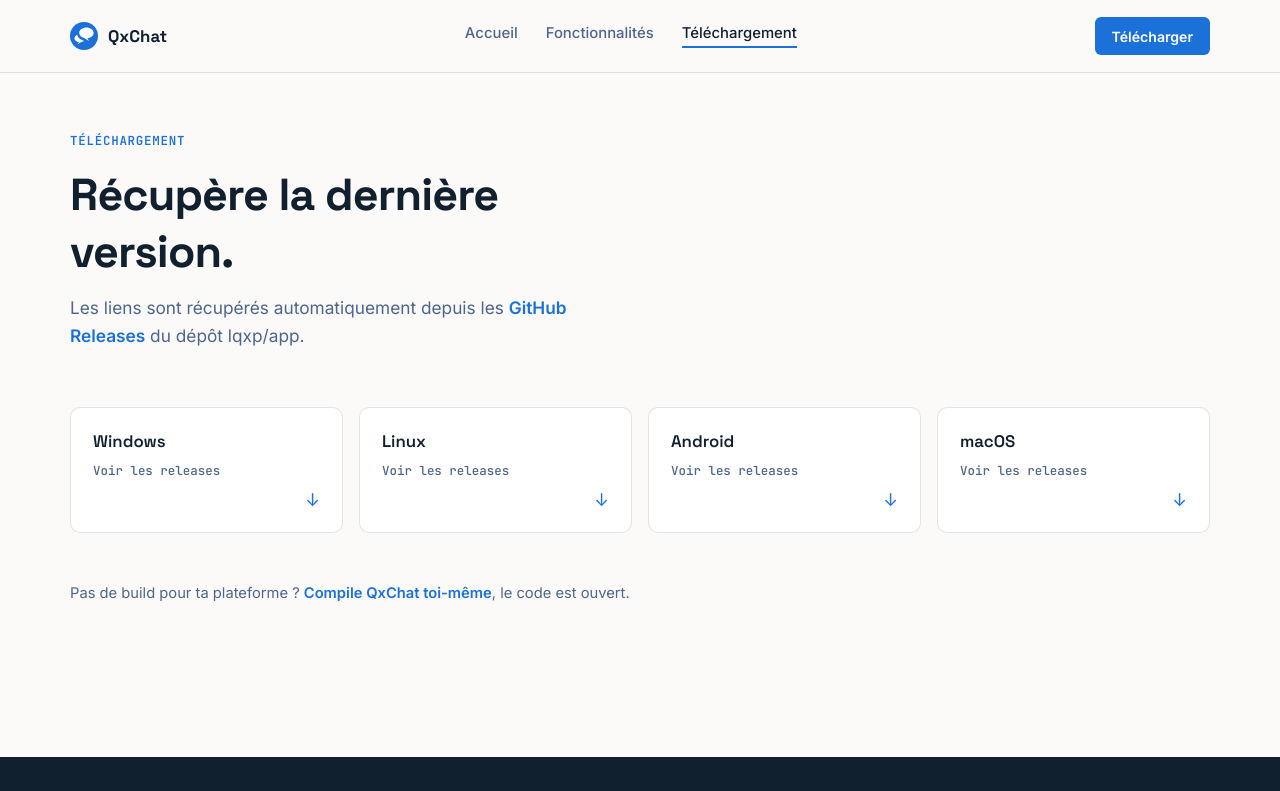
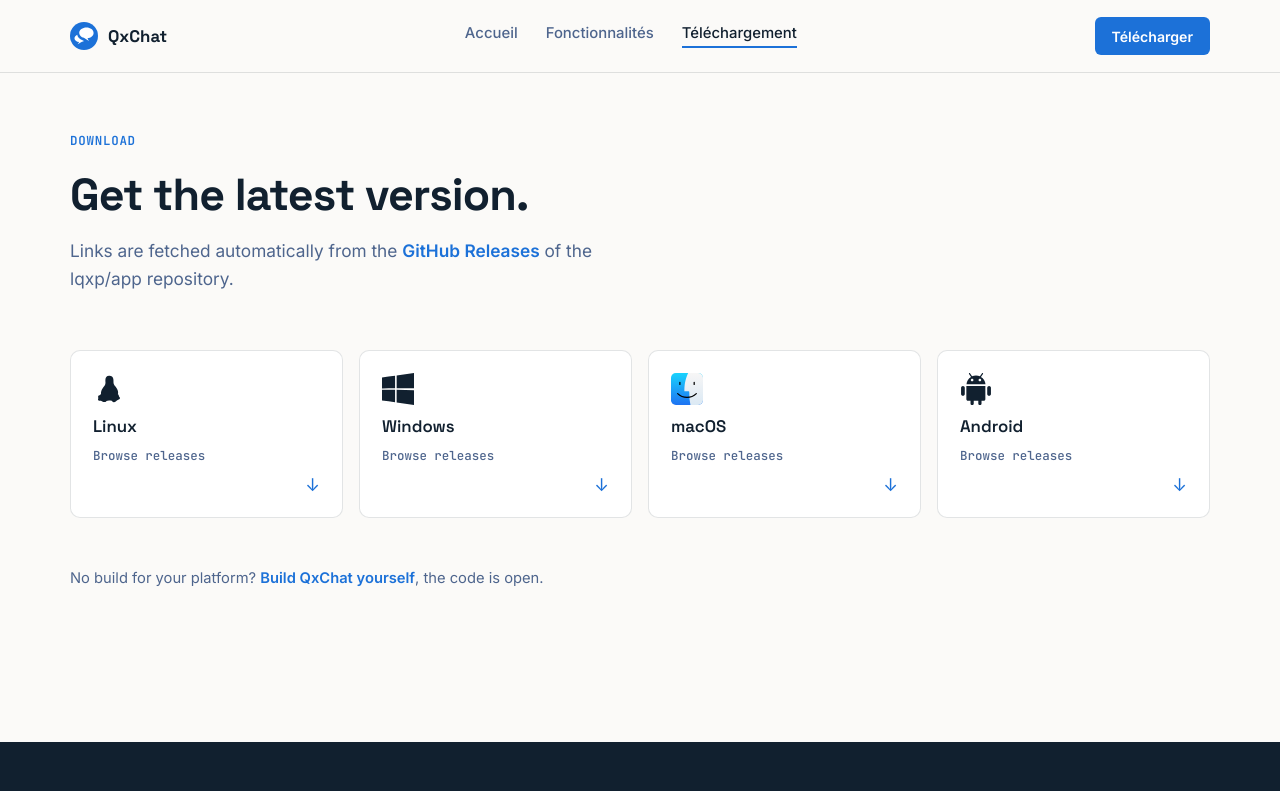
Before and after one commit to lqxp/site, a Nuxt app: page /telechargement in a window 1280 px wide. Shown: the top 791 px of the page. Built offline with nearby package versions, Linux system fonts and the light colour scheme; no server answers.

Commit message:
Update telechargement.vue

```diff
--- a/app/pages/telechargement.vue
+++ b/app/pages/telechargement.vue
@@ -11,16 +11,16 @@
 }
 
 useSeoMeta({
-  title: 'Téléchargement — QxChat',
-  description: 'Télécharge la dernière version de QxChat pour Windows, Linux, macOS et Android.',
+  title: 'Download — QxChat',
+  description: 'Download the latest version of QxChat for Windows, Linux, macOS and Android.',
   ogType: 'website'
 })
 
 const platforms = [
+  { name: 'Linux',   matcher: /linux|appimage|\.deb|\.rpm/i },
   { name: 'Windows', matcher: /windows|win|\.exe|\.msi/i },
-  { name: 'Linux', matcher: /linux|appimage|\.deb|\.rpm/i },
-  { name: 'Android', matcher: /android|\.apk|\.aab/i },
-  { name: 'macOS', matcher: /macos|darwin|\.dmg|\.pkg/i }
+  { name: 'macOS',   matcher: /macos|darwin|\.dmg|\.pkg/i },
+  { name: 'Android', matcher: /android|\.apk|\.aab/i }
 ]
 
 const { data: latestRelease } = await useFetch<Release>('https://api.github.com/repos/lqxp/app/releases/latest', {
@@ -30,13 +30,11 @@
 
 const downloads = computed(() => {
   const assets = latestRelease.value?.assets ?? []
-
   return platforms.map((platform) => {
     const asset = assets.find((item) => platform.matcher.test(item.name))
-
     return {
       name: platform.name,
-      assetName: asset?.name ?? 'Voir les releases',
+      assetName: asset?.name ?? 'Browse releases',
       url: asset?.browser_download_url ?? 'https://github.com/lqxp/app/releases'
     }
   })
@@ -45,12 +43,12 @@
 
 <template>
   <section class="page-hero container">
-    <p class="eyebrow">Téléchargement</p>
-    <h1>Récupère la dernière version.</h1>
+    <p class="eyebrow">Download</p>
+    <h1>Get the latest version.</h1>
     <p class="lead">
-      Les liens sont récupérés automatiquement depuis les
+      Links are fetched automatically from the
       <a href="https://github.com/lqxp/app/releases" target="_blank" rel="noreferrer">GitHub Releases</a>
-      du dépôt lqxp/app.
+      of the lqxp/app repository.
     </p>
     <p v-if="latestRelease?.tag_name" class="release-tag">{{ latestRelease.tag_name }}</p>
   </section>
@@ -64,6 +62,57 @@
       target="_blank"
       rel="noreferrer"
     >
+      <span class="download-card__icon" aria-hidden="true">
+        <!-- ── Linux ─────────────────────────────────────────────────── -->
+        <template v-if="item.name === 'Linux'">
+          <!-- PASTE YOUR LINUX SVG HERE -->
+          <svg viewBox="0 0 24 24" fill="currentColor" xmlns="http://www.w3.org/2000/svg">
+            <path d="M12.642 8.084c-.364.189-.79.42-1.242.42s-.81-.209-1.066-.413c-.13-.101-.234-.202-.313-.276-.137-.108-.12-.259-.064-.254.094.012.108.136.168.191.08.075.18.172.302.269.243.192.567.38.973.38s.878-.238 1.167-.4c.163-.092.371-.256.541-.381.13-.095.125-.21.232-.198.107.013.028.127-.122.258a3.404 3.404 0 0 1-.576.404z"/>
+            <path d="M19.649 17.77c-.142-.16-.209-.456-.281-.771s-.153-.654-.411-.874l-.002-.001a1.054 1.054 0 0 0-.317-.192c.359-1.065.219-2.126-.145-3.084-.444-1.177-1.222-2.202-1.815-2.903-.664-.838-1.313-1.633-1.301-2.808.021-1.793.197-5.118-2.958-5.122a4.66 4.66 0 0 0-.401.017c-3.526.283-2.59 4.008-2.643 5.255-.064.912-.249 1.631-.877 2.523-.736.876-1.774 2.295-2.266 3.771-.232.697-.342 1.407-.241 2.08a1.9 1.9 0 0 0-.091.089c-.216.231-.376.511-.555.699-.166.167-.403.229-.664.323s-.547.231-.721.565l-.001.002a1 1 0 0 0-.108.484c0 .154.023.311.046.461.048.313.097.609.032.81-.206.564-.232.954-.087 1.237.146.284.444.409.783.479.676.141 1.592.106 2.314.489l.062-.117-.061.118c.773.404 1.557.547 2.182.405.454-.104.821-.374 1.011-.789.489-.002 1.025-.209 1.885-.256.583-.047 1.312.207 2.149.16a1.119 1.119 0 0 0 .099.264c.324.649.928.946 1.571.896s1.329-.43 1.883-1.089l-.102-.085.102.084c.527-.64 1.403-.905 1.984-1.255.29-.175.525-.395.544-.713.018-.318-.169-.675-.599-1.152z"/>
+            <path d="M11.738 6.762c.015.048.093.04.138.063.04.02.071.065.116.066.042.001.107-.015.113-.057.008-.056-.073-.091-.126-.111-.067-.026-.153-.039-.216-.004-.014.008-.03.027-.025.043zm-.46 0c-.016.048-.094.04-.139.063-.039.02-.071.065-.115.066-.042.001-.108-.015-.114-.057-.007-.056.074-.091.126-.111.067-.026.153-.039.217-.004.015.008.03.027.025.043z"/>
+          </svg>
+        </template>
+
+        <!-- ── Windows ─────────────────────────────────────────────── -->
+        <template v-else-if="item.name === 'Windows'">
+          <!-- PASTE YOUR WINDOWS SVG HERE -->
+          <svg viewBox="0 0 20 20" fill="currentColor" xmlns="http://www.w3.org/2000/svg">
+            <path d="M13.1458647,7289.43426 C13.1508772,7291.43316 13.1568922,7294.82929 13.1619048,7297.46884 C16.7759398,7297.95757 20.3899749,7298.4613 23.997995,7299 C23.997995,7295.84873 24.002005,7292.71146 23.997995,7289.71311 C20.3809524,7289.71311 16.7649123,7289.43426 13.1458647,7289.43426 M4,7289.43526 L4,7296.22153 C6.72581454,7296.58933 9.45162907,7296.94113 12.1724311,7297.34291 C12.1774436,7294.71736 12.1704261,7292.0908 12.1704261,7289.46524 C9.44661654,7289.47024 6.72380952,7289.42627 4,7289.43526 M4,7281.84344 L4,7288.61071 C6.72581454,7288.61771 9.45162907,7288.57673 12.1774436,7288.57973 C12.1754386,7285.96017 12.1754386,7283.34361 12.1724311,7280.72405 C9.44461153,7281.06486 6.71679198,7281.42567 4,7281.84344 M24,7288.47179 C20.3879699,7288.48578 16.7759398,7288.54075 13.1619048,7288.55175 C13.1598997,7285.88921 13.1598997,7283.22967 13.1619048,7280.56914 C16.7689223,7280.01844 20.3839599,7279.50072 23.997995,7279 C24,7282.15826 23.997995,7285.31353 24,7288.47179" transform="translate(-4 -7279)"/>
+          </svg>
+        </template>
+
+        <!-- ── macOS ──────────────────────────────────────────────── -->
+        <template v-else-if="item.name === 'macOS'">
+          <!-- PASTE YOUR MACOS SVG HERE -->
+          <svg xmlns="http://www.w3.org/2000/svg" viewBox="0 0 512 512">
+            <rect width="512" height="512" rx="15%" fill="url(#mac-a)"/>
+            <defs>
+              <linearGradient id="mac-a" x2="0" y1="100%">
+                <stop offset="0" stop-color="#1e73f2"/>
+                <stop offset="1" stop-color="#19d3fd"/>
+              </linearGradient>
+              <linearGradient id="mac-b" x2="0" y1="100%">
+                <stop offset="0" stop-color="#dbe9f4"/>
+                <stop offset="1" stop-color="#f7f6f6"/>
+              </linearGradient>
+            </defs>
+            <path fill="url(#mac-b)" d="M435.2 0H274.4c-21.2 49.2-59.2 129.6-60.8 283.4a9.9 9.9 0 0010 10.1h58.7a9.9 9.9 0 019.9 10.2A933.3 933.3 0 00311.3 512h123.9a76.8 76.8 0 0076.8-76.8V76.8A76.8 76.8 0 00435.2 0z"/>
+            <path fill="none" stroke="#000" stroke-linecap="round" stroke-width="20" d="M371 149v34m-229-34v34m263.4 147.2a215.2 215.2 0 01-298.8 0"/>
+          </svg>
+        </template>
+
+        <!-- ── Android ────────────────────────────────────────────── -->
+        <template v-else-if="item.name === 'Android'">
+          <!-- PASTE YOUR ANDROID SVG HERE -->
+          <svg viewBox="0 0 512 512" fill="currentColor" xmlns="http://www.w3.org/2000/svg">
+            <path d="M335.413,62.069l32.308-47.853c2.808-4.158,1.702-9.856-2.455-12.664c-4.158-2.807-9.856-1.701-12.664,2.456 L319.235,53.43C299.968,44.637,278.554,39.737,256,39.737c-22.553,0-43.967,4.9-63.234,13.694L159.398,4.008 c-2.807-4.157-8.506-5.263-12.663-2.456c-4.158,2.808-5.263,8.505-2.456,12.664l32.308,47.853 c-40.562,24.799-68.666,67.984-72.608,117.976h304.044C404.08,130.053,375.975,86.87,335.413,62.069z M193.951,133.99 c-11.754,0-21.283-9.528-21.283-21.283c0-11.755,9.529-21.283,21.283-21.283c11.754,0,21.283,9.528,21.283,21.283 C215.234,124.462,205.705,133.99,193.951,133.99z M318.05,133.99c-11.754,0-21.283-9.528-21.283-21.283 c0-11.755,9.529-21.283,21.283-21.283c11.754,0,21.283,9.528,21.283,21.283C339.333,124.462,329.804,133.99,318.05,133.99z"/>
+            <path d="M101.653,244.206v175.82c0,13.804,11.28,25.084,25.084,25.084h41.472v41.046 c0,14.198,11.615,25.844,25.844,25.844c14.198,0,25.844-11.645,25.844-25.844V445.11h72.971v41.046 c0,14.198,11.615,25.844,25.844,25.844c14.199,0,25.844-11.645,25.844-25.844V445.11h36.059c13.774,0,25.084-11.28,25.084-25.084 v-175.82v-37.245H101.653V244.206z"/>
+            <path d="M46.75,206.961c-16.426,0-29.864,13.438-29.864,29.864V335.2c0,16.425,13.439,29.864,29.864,29.864 c16.425,0,29.864-13.439,29.864-29.864v-98.375C76.614,220.4,63.175,206.961,46.75,206.961z"/>
+            <path d="M465.251,206.961c-16.425,0-29.864,13.438-29.864,29.864V335.2c0,16.425,13.439,29.864,29.864,29.864 c16.425,0,29.864-13.439,29.864-29.864v-98.375C495.114,220.4,481.675,206.961,465.251,206.961z"/>
+          </svg>
+        </template>
+      </span>
+
       <span class="download-card__platform">{{ item.name }}</span>
       <span class="download-card__file">{{ item.assetName }}</span>
       <span class="download-card__arrow" aria-hidden="true">↓</span>
@@ -72,9 +121,9 @@
 
   <section class="download-note container">
     <p>
-      Pas de build pour ta plateforme ?
-      <a href="https://github.com/lqxp/app" target="_blank" rel="noreferrer">Compile QxChat toi-même</a>,
-      le code est ouvert.
+      No build for your platform?
+      <a href="https://github.com/lqxp/app" target="_blank" rel="noreferrer">Build QxChat yourself</a>,
+      the code is open.
     </p>
   </section>
 </template>
@@ -83,18 +132,15 @@
 .page-hero {
   padding: 56px 0 32px;
 }
-
 .page-hero h1 {
   font-size: clamp(2rem, 4vw, 2.8rem);
   margin-bottom: 14px;
   max-width: 600px;
 }
-
 .page-hero .lead a {
   color: var(--blue-700);
   font-weight: 600;
 }
-
 .release-tag {
   display: inline-flex;
   align-items: center;
@@ -108,13 +154,13 @@
   color: var(--ink);
 }
 
+/* ── Download grid ────────────────────────────────────────────── */
 .download-grid {
   display: grid;
   grid-template-columns: repeat(4, 1fr);
   gap: 16px;
   padding: 24px 0 48px;
 }
-
 .download-card {
   border: 1px solid var(--line);
   border-radius: var(--radius-md);
@@ -124,25 +170,39 @@
   gap: 10px;
   background: #fff;
   transition: border-color 150ms ease, transform 150ms ease;
+  text-decoration: none;
+  color: inherit;
 }
-
 .download-card:hover {
   border-color: var(--blue-400);
   transform: translateY(-2px);
 }
 
+/* ── Platform icon ────────────────────────────────────────────── */
+.download-card__icon {
+  display: flex;
+  align-items: center;
+  justify-content: flex-start;
+  width: 32px;
+  height: 32px;
+  color: var(--ink);
+}
+.download-card__icon svg {
+  width: 100%;
+  height: 100%;
+}
+
+/* ── Card text ────────────────────────────────────────────────── */
 .download-card__platform {
   font-family: var(--font-display);
   font-weight: 600;
   font-size: 1.05rem;
 }
-
 .download-card__file {
   font-family: var(--font-mono);
   font-size: 0.78rem;
   color: var(--slate);
 }
-
 .download-card__arrow {
   margin-top: auto;
   align-self: flex-end;
@@ -150,23 +210,23 @@
   font-size: 1.1rem;
 }
 
+/* ── Download note ────────────────────────────────────────────── */
 .download-note {
   padding-bottom: 72px;
   color: var(--slate);
   font-size: 0.92rem;
 }
-
 .download-note a {
   color: var(--blue-700);
   font-weight: 600;
 }
 
+/* ── Responsive ───────────────────────────────────────────────── */
 @media (max-width: 900px) {
   .download-grid {
     grid-template-columns: repeat(2, 1fr);
   }
 }
-
 @media (max-width: 560px) {
   .download-grid {
     grid-template-columns: 1fr;
```
